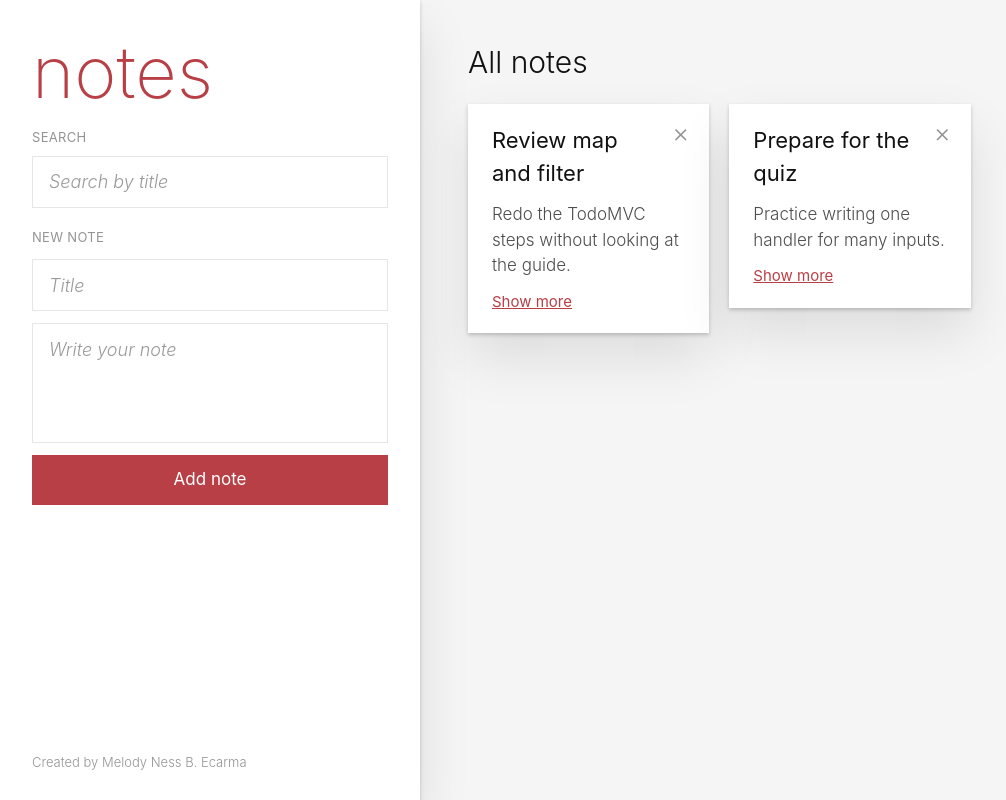
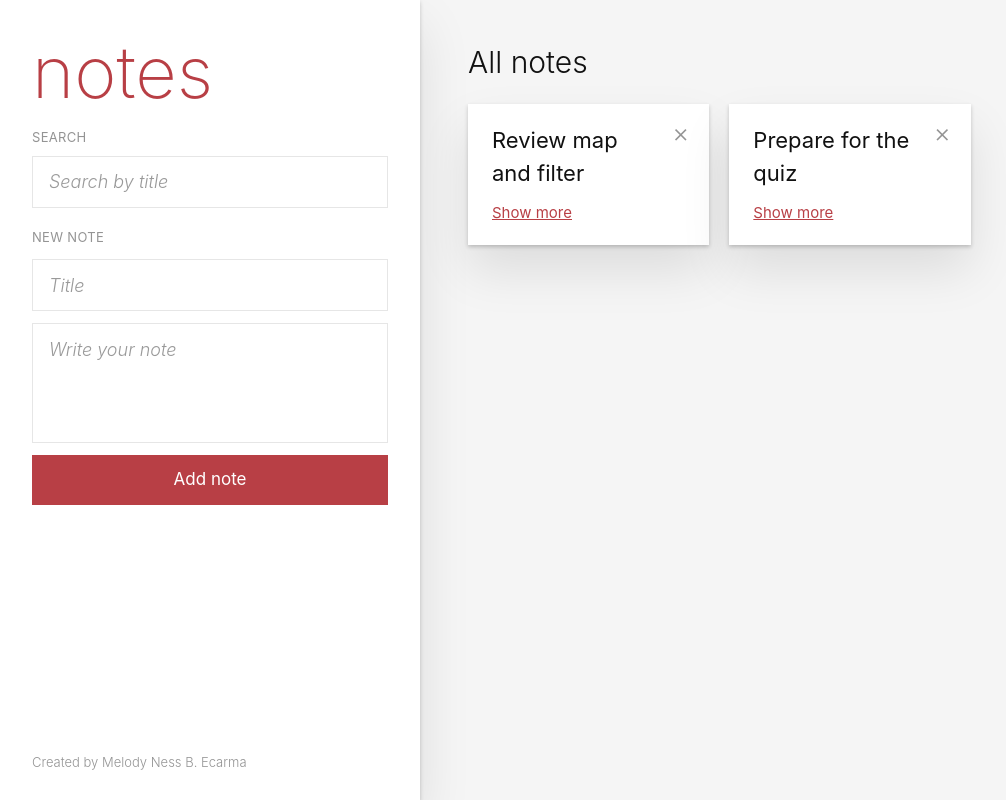
Before and after one commit to melodyecarma/csit340g5-notes, a React (Vite) app: page / in a window 1280 px wide. Shown: the whole page, without its empty margins (0-1006 px from the left). Built offline with nearby package versions, Linux system fonts and the light colour scheme.

Commit message:
feat: add show more to note cards

```diff
--- a/src/components/NoteCard.jsx
+++ b/src/components/NoteCard.jsx
@@ -1,13 +1,18 @@
+import { useState } from 'react'
 function NoteCard({ title, body }) {
-  return (
+    const [isOpen, setIsOpen] = useState(false)
+    return (
     <div>
       <h3 className="pr-8 text-[22px] font-normal break-words">{title}</h3>
+      {isOpen && (
       <p className="mt-3 text-[17px] break-words whitespace-pre-wrap text-[#4d4d4d]">
         {body}
       </p>
+      )}
       <button
         type="button"
         className="mt-3 cursor-pointer text-[15px] font-normal text-[#b83f45] underline"
+        onClick={() => setIsOpen(!isOpen)}
       >
         Show more
       </button>
```
